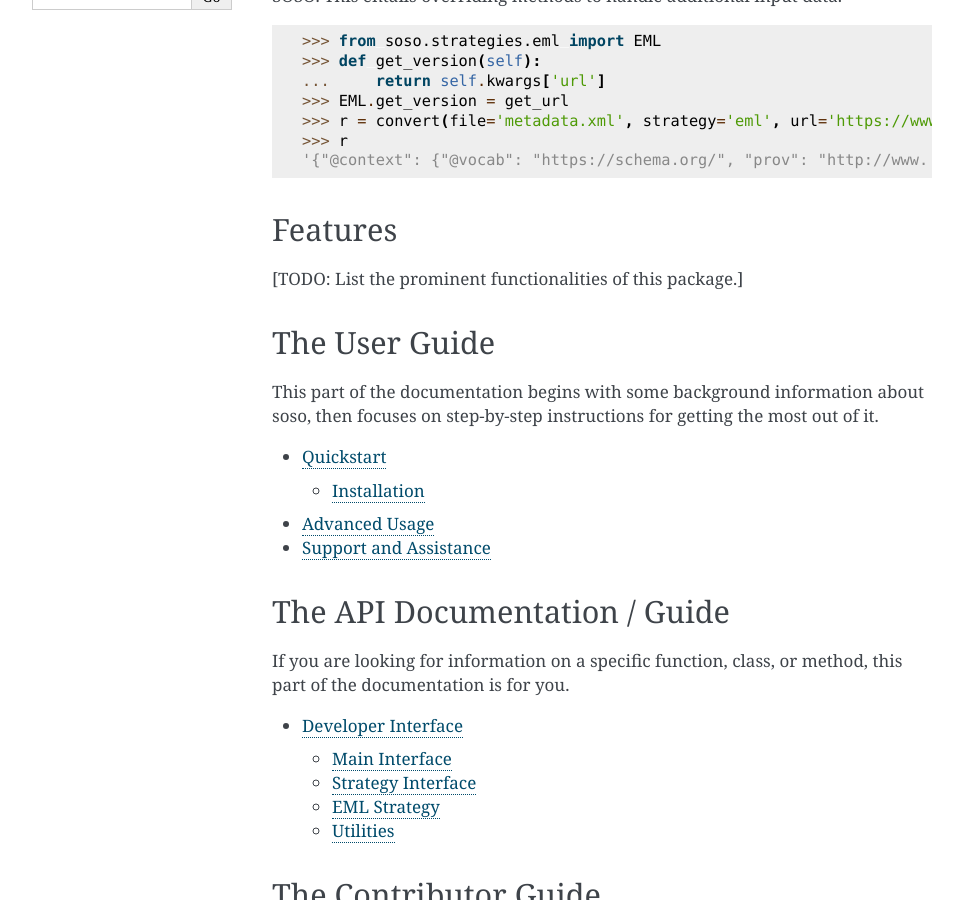
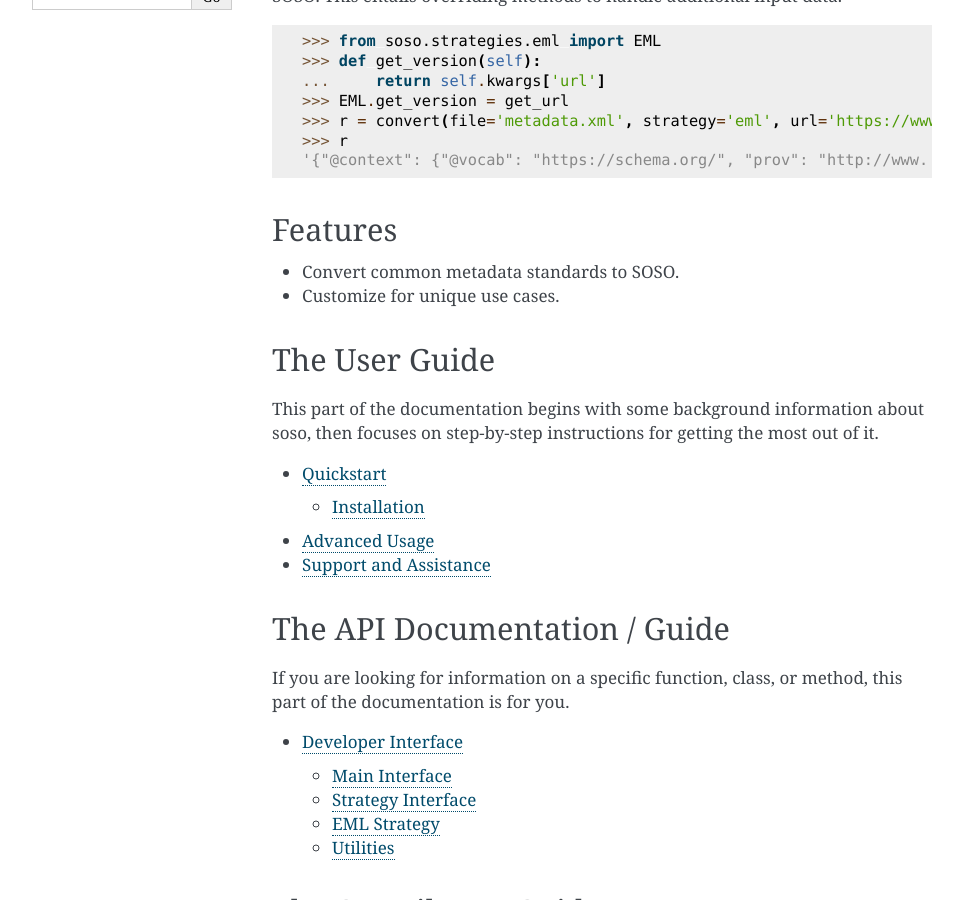
Before and after one commit to clnsmth/soso, a Sphinx documentation site: the page built from docs/source/index.rst, in a window 1280 px wide and 900 px high, scrolled down 484 px. Shown: the whole window, without its empty margins (148-1111 px from the left). Built offline with Sphinx 7.4.7, drawn with Linux system fonts in a browser that asks for light colours.

Commit message:
docs: list features of this application
Enumerate the prominent features of the application to provide users
with an overview of its capabilities.

```diff
--- a/docs/source/index.rst
+++ b/docs/source/index.rst
@@ -41,7 +41,9 @@ Incorporate properties not present in the metadata record but expressible in SOS
 Features
 --------
 
-[TODO: List the prominent functionalities of this package.]
+* Convert common metadata standards to SOSO.
+* Customize for unique use cases.
+
 
 The User Guide
 --------------
```
